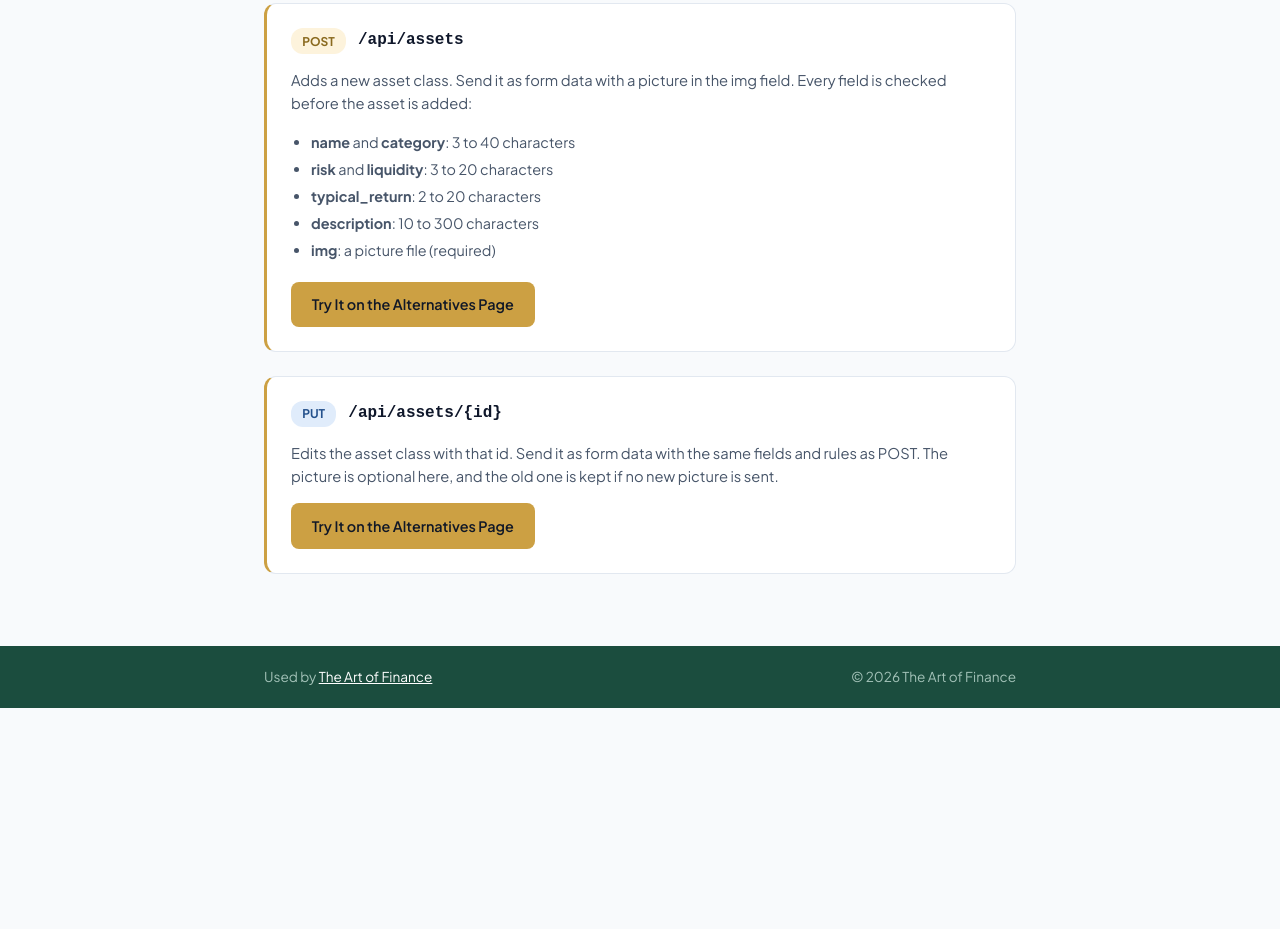
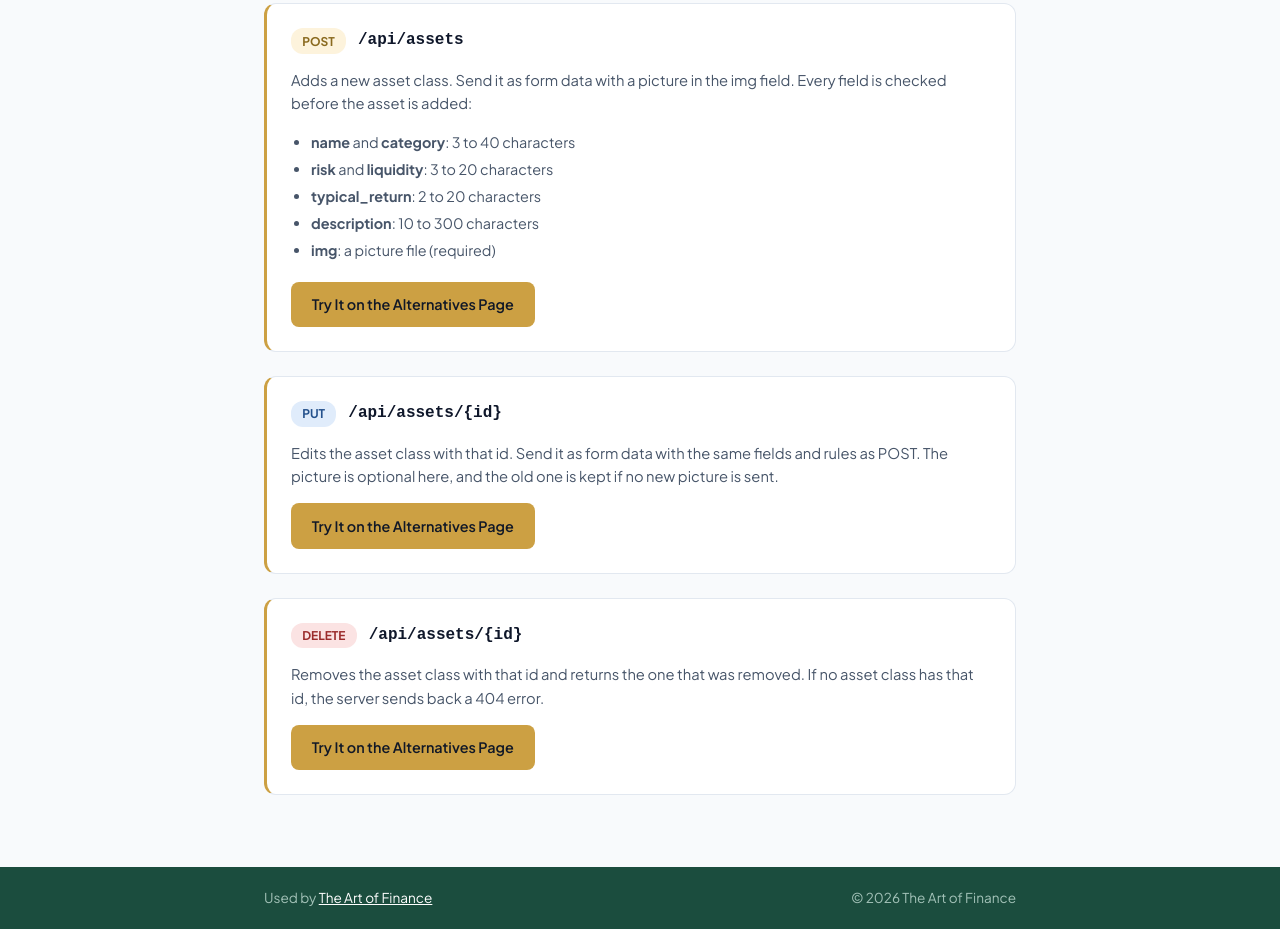
Before and after one commit to NGauvin/finance-website-server, a website: page public/index.html in a window 1280 px wide. Shown: the part 796-1725 px from the top of the page. Before the commit the page ends 1504 px from the top, so only its background shows below. Drawn offline with nearby package versions, Linux system fonts and the light colour scheme.

Commit message:
Add DELETE request for asset classes

```diff
--- a/public/index.html
+++ b/public/index.html
@@ -64,6 +64,15 @@
                     <p>Edits the asset class with that id. Send it as form data with the same fields and rules as POST. The picture is optional here, and the old one is kept if no new picture is sent.</p>
                     <a href="https://ngauvin.github.io/finance-website-react/#/alternatives" class="btn">Try It on the Alternatives Page</a>
                 </section>
+
+                <section class="request">
+                    <div class="request-top">
+                        <span class="method delete">DELETE</span>
+                        <code>/api/assets/{id}</code>
+                    </div>
+                    <p>Removes the asset class with that id and returns the one that was removed. If no asset class has that id, the server sends back a 404 error.</p>
+                    <a href="https://ngauvin.github.io/finance-website-react/#/alternatives" class="btn">Try It on the Alternatives Page</a>
+                </section>
             </div>
         </main>
 
--- a/public/styles.css
+++ b/public/styles.css
@@ -118,6 +118,11 @@ h2 {
     color: #24518c;
 }
 
+.method.delete {
+    background-color: #fbe3e3;
+    color: #9b2c2c;
+}
+
 .request ul {
     color: var(--muted-text);
     font-size: 0.9rem;
```
Also changed, not shown: server.js (+23 -1 lines).
